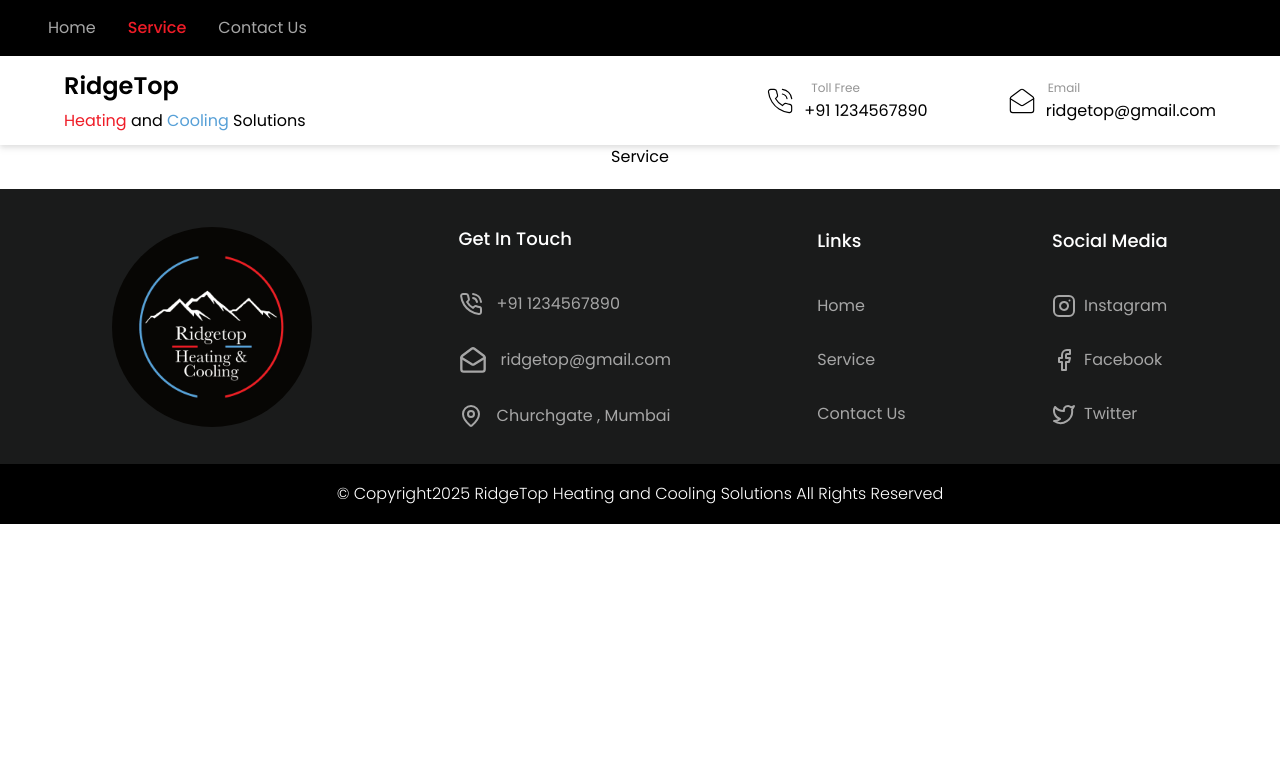
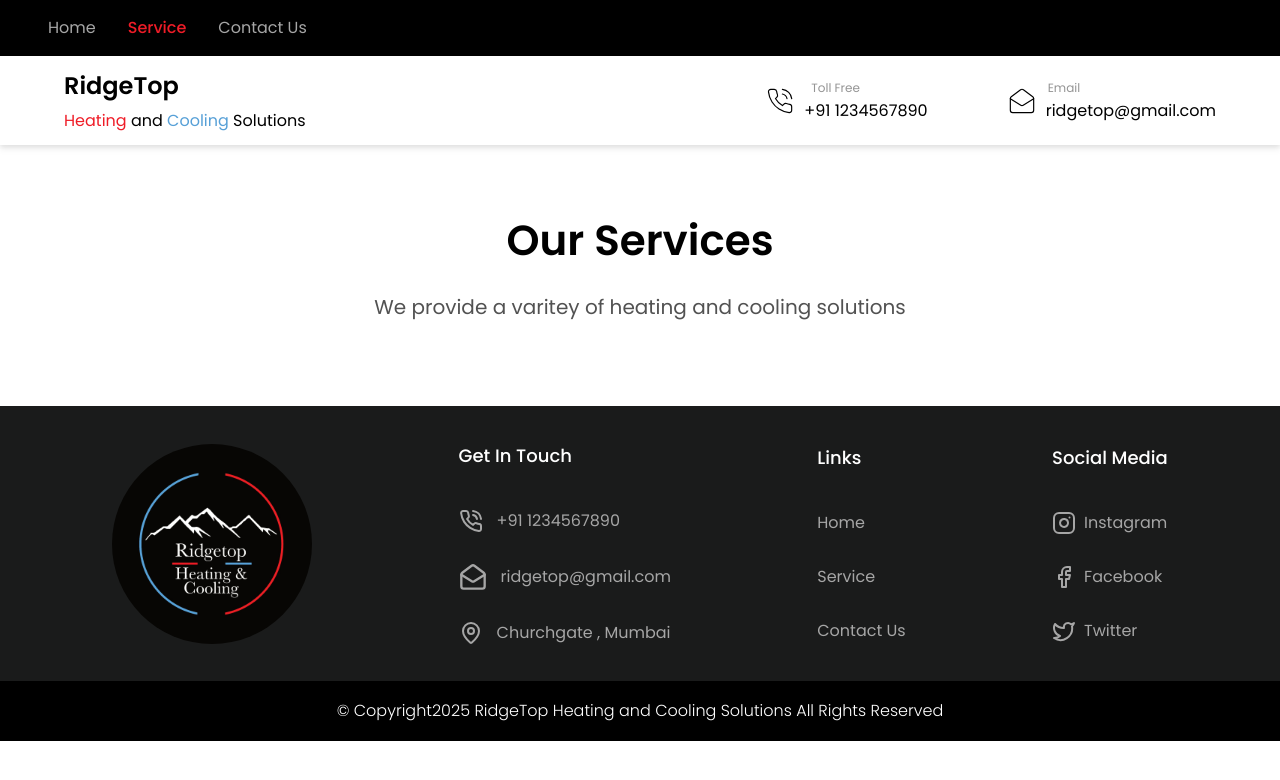
Before and after one commit to Palash2911/RidgeTop-Web, a React (Vite) app: page /service in a window 1280 px wide. Shown: the top 780 px of the page. Built offline with nearby package versions, Linux system fonts and the light colour scheme.

Commit message:
small changes

```diff
--- a/src/components/Service.tsx
+++ b/src/components/Service.tsx
@@ -1,5 +1,14 @@
 const Service = () => {
-  return <div>Service</div>;
+  return (
+    <div className="w-screen h-auto flex flex-col justify-center items-center relative px-[24px] sm:px-[64px] py-[32px] sm:py-[64px] overflow-hidden gap-[20px]">
+      <span className="text-[28px] sm:text-[42px] font-semibold">
+        Our Services
+      </span>
+      <span className="text-wrap text-[#525252] text-center text-[16px] sm:text-[20px]">
+        We provide a varitey of heating and cooling solutions
+      </span>
+    </div>
+);
 };
 
 export default Service;
```
